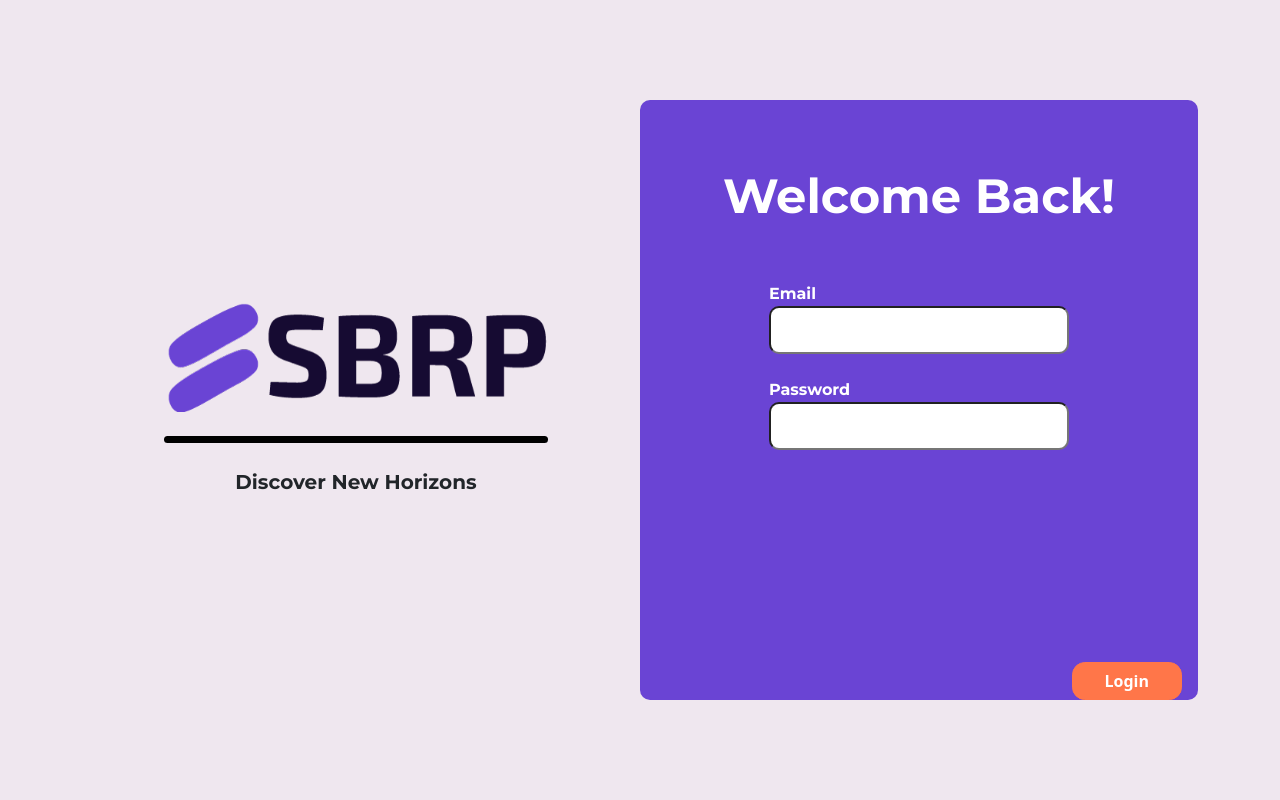
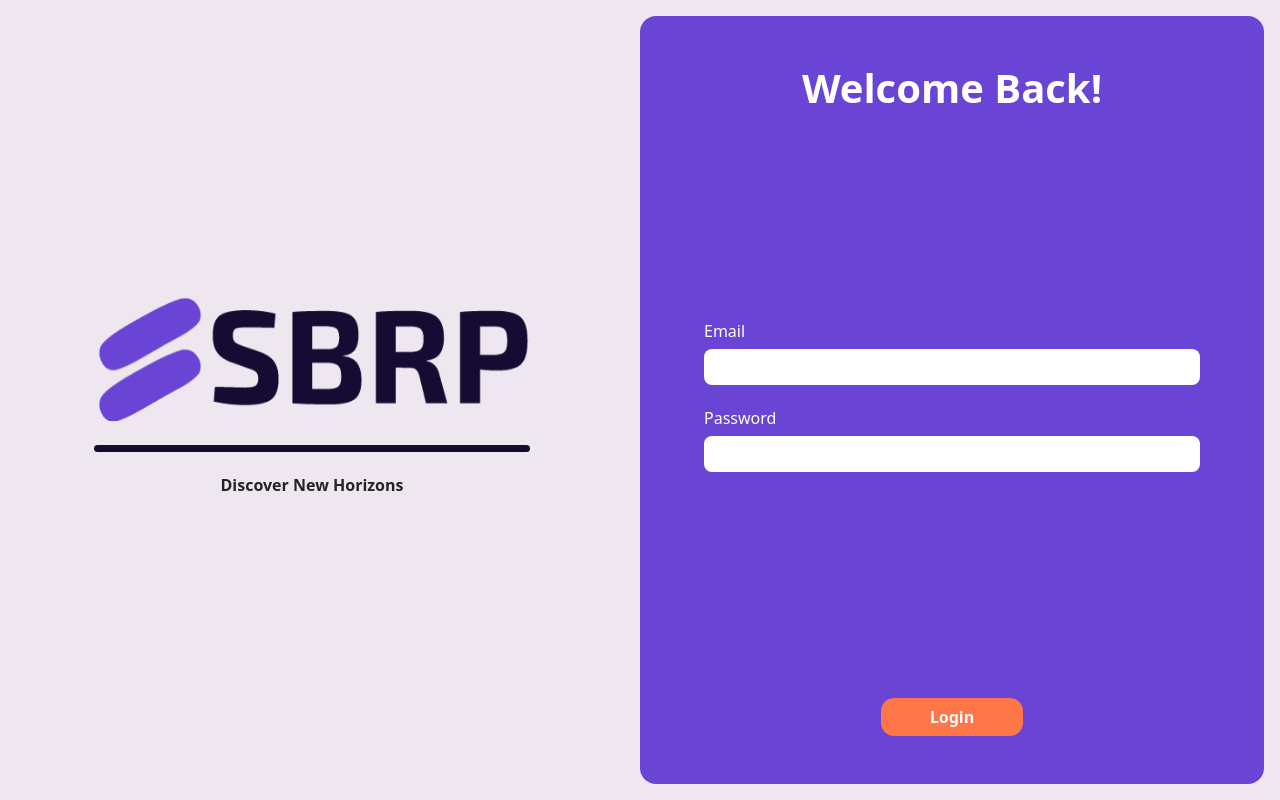
Before and after one commit to tan-sd/skill-based-role-portal, a Vue app: page / in a window 1280 px wide. Built offline with nearby package versions, Linux system fonts and the light colour scheme; no server answers.

Commit message:
merged font awesome icon import to mainjs and fixed login page styling

```diff
--- a/src/components/DiscoverJobs.vue
+++ b/src/components/DiscoverJobs.vue
@@ -1,5 +1,4 @@
 <script setup>
-import { FontAwesomeIcon } from '@fortawesome/vue-fontawesome'
 import { allListingData } from '../firebase/CRUD_database'
 </script>
 
--- a/src/components/IndividualApplicant.vue
+++ b/src/components/IndividualApplicant.vue
@@ -1,5 +1,4 @@
 <script setup>
-import { FontAwesomeIcon } from '@fortawesome/vue-fontawesome'
 import { read_staff_data, read_listing_data } from '../firebase/CRUD_database'
 import TopNavBar from './TopNavBar.vue'
 </script>
--- a/src/components/JobListingForm.vue
+++ b/src/components/JobListingForm.vue
@@ -61,7 +61,6 @@
 
 <script setup>
 import TopNavBar from './TopNavBar.vue'
-import { FontAwesomeIcon } from '@fortawesome/vue-fontawesome'
 </script>
 
 
--- a/src/components/MyApplicants.vue
+++ b/src/components/MyApplicants.vue
@@ -1,5 +1,4 @@
 <script setup>
-import { FontAwesomeIcon } from '@fortawesome/vue-fontawesome'
 import { read_staff_data, read_listing_data } from '../firebase/CRUD_database'
 import TopNavBar from './TopNavBar.vue'
 </script>
--- a/src/components/MyListings.vue
+++ b/src/components/MyListings.vue
@@ -1,5 +1,4 @@
 <script setup>
-import { FontAwesomeIcon } from '@fortawesome/vue-fontawesome'
 import { allListingData } from '../firebase/CRUD_database'
 </script>
 <template>
--- a/src/components/TopNavBar.vue
+++ b/src/components/TopNavBar.vue
@@ -1,7 +1,3 @@
-<script setup>
-import { FontAwesomeIcon } from '@fortawesome/vue-fontawesome'
-</script>
-
 <template>
   <div class="navBarContainer mb-3">
     <div class="backButtonContainer">
--- a/src/main.js
+++ b/src/main.js
@@ -15,10 +15,13 @@ import router from './router'
 /* import the fontawesome core */
 import { library } from '@fortawesome/fontawesome-svg-core'
 
+/* import font awesome icon component */
+import { FontAwesomeIcon } from '@fortawesome/vue-fontawesome'
+
 /* import specific icons [autofill] */
-import { faCircleUser, faEarthAfrica, faHamsa, faHouseChimney, faShrimp, faWheatAwn, faDownload, faCalendar, faUserGroup, faChevronLeft, faXmark, faPlus, faGhost} from '@fortawesome/free-solid-svg-icons'
+import { faCircleUser, faEarthAfrica, faHamsa, faHouseChimney, faShrimp, faWheatAwn, faDownload, faCalendar, faUserGroup, faChevronLeft, faXmark, faPlus, faGhost, faCircleExclamation} from '@fortawesome/free-solid-svg-icons'
 
-library.add(faCircleUser, faHouseChimney, faEarthAfrica, faShrimp, faHamsa, faWheatAwn, faDownload, faCalendar, faUserGroup, faChevronLeft, faXmark, faPlus, faGhost) // <== Import your FontAwesome icons here and it should auto-populate at [autofill] above
+library.add(faCircleUser, faHouseChimney, faEarthAfrica, faShrimp, faHamsa, faWheatAwn, faDownload, faCalendar, faUserGroup, faChevronLeft, faXmark, faPlus, faGhost, faCircleExclamation) // <== Import your FontAwesome icons here and it should auto-populate at [autofill] above
 
 // FONT AWESOME [END] =============================================================
 
@@ -27,5 +30,6 @@ const app = createApp(App)
 
 app.use(createPinia())
 app.use(router)
+app.component('font-awesome-icon', FontAwesomeIcon)
 
 app.mount('#app')
--- a/src/views/LoginPage.vue
+++ b/src/views/LoginPage.vue
@@ -1,34 +1,39 @@
 <template>
-  <!-- left-hand side logo -->
-  <div class="container">
-    <div class="logo_container">
+  <div class="d-flex flex-column flex-sm-row">
+    <!-- left-hand side logo -->
+    <div class="logo_container my-4 mt-5 mt-sm-4">
       <img id="logo" src="../assets/logo/sbrp_logo_default.png" />
-      <div id="bar" class="mt-4 mb-4"></div>
-      <div id="slogan">Discover New Horizons</div>
+      <div id="bar" class="my-2 my-sm-4"></div>
+      <h6 class="fw-bold">Discover New Horizons</h6>
     </div>
 
     <!-- right-hand side login container -->
-    <div class="login_container">
-      <div class="welcome_msg">Welcome Back!</div>
+    <div class="login_container p-3">
+      <div class="bg-primary rounded-4 login_holder">
+        <h1 class="d-none d-sm-block text-white fw-bold text-center">Welcome Back!</h1>
+        <h3 class="d-block d-sm-none text-white fw-bold text-center mb-4">Welcome Back!</h3>
 
-      <div class="login_inputs">
-        <form class="login_form">
-          <div>Email</div>
-          <input type="text" class="login_input mb-4" v-model="email" @keyup.enter="loginUser" />
-          <div>Password</div>
-          <input type="password" class="login_input" v-model="password" @keyup.enter="loginUser" />
-        </form>
-        <div v-if="isIncorrect" class="mt-4 border rounded bg-warning p-2">
-          Incorrect Email or Password
+        <div class="login_inputs text-white">
+          <form class="">
+            <h6>Email</h6>
+            <input type="text" class="form-control rounded-3 border-0 w-100 mb-4" v-model="email" @keyup.enter="loginUser" />
+
+            <h6>Password</h6>
+            <input type="password" class="form-control rounded-3 border-0 w-100" v-model="password" @keyup.enter="loginUser" />
+          </form>
+
+          <div v-if="isIncorrect || isMissing" class="mt-3 text-warning">
+            <small v-if="isIncorrect" class="text-truncate bg-warning d-inline p-1 px-3 rounded text-white warning-msg"><font-awesome-icon icon="fa-solid fa-circle-exclamation" /> Incorrect Email or Password</small>
+            <small v-if="isMissing" class="text-truncate bg-warning d-inline p-1 px-3 rounded text-white warning-msg"><font-awesome-icon icon="fa-solid fa-circle-exclamation" /> Missing Email or Password</small>
+          </div>
         </div>
-        <div v-if="isMissing" class="mt-4 border rounded bg-warning p-2">
-          Missing Email or Password
+
+        <div class="d-flex justify-content-center mt-4">
+          <button class="btn btn-secondary text-white px-5" @click="loginUser">
+            Login
+          </button>
         </div>
-      </div>
-      <div class="button_container">
-        <button id="login_button" class="btn btn-secondary applyButton" @click="loginUser">
-          Login
-        </button>
+
       </div>
     </div>
   </div>
@@ -96,103 +101,54 @@ export default {
 </script>
 
 <style scoped>
-.container {
-  display: flex;
-}
-.login_container {
-  position: relative;
-  margin-top: auto;
-  margin-bottom: auto;
-  margin-left: auto;
-  padding: 10px;
-  background-color: #6a44d4;
-  border-radius: 10px;
-  width: 100%;
-  height: 600px;
-}
-.login_inputs {
+.logo_container {
   display: flex;
   flex-direction: column;
-  color: white;
-  font-family: 'montserrat-bold';
   justify-content: center;
   align-items: center;
+  flex: 1 0 0px
 }
 
-.login_form input {
-  position: relative;
-  padding: 10px;
-  border-radius: 10px;
-  width: 300px;
+.login_container {
+  flex: 1 0 0px;
 }
 
-.welcome_msg {
-  color: white;
-  font-family: 'montserrat-bold';
-  font-size: 3em;
-  margin: auto;
-  text-align: center;
-  margin-top: 50px;
-  margin-bottom: 50px;
-}
-
-.button_container {
-  margin: auto;
-  text-align: center;
-}
-
-.logo_container {
-  position: relative;
-  margin-top: auto;
-  margin-bottom: auto;
+.login_holder {
+  width: 100%;
+  height: 100%;
   display: flex;
   flex-direction: column;
-  align-items: center;
-  font-family: 'montserrat-bold';
-  font-size: 1em;
-  width: 100%;
-  margin-right: 10px;
+  justify-content: space-between;
+  padding: 3rem 4rem;
 }
 
 #logo {
   width: 70%;
-  height: auto;
 }
 
 #bar {
   width: 70%;
-  height: 7.5px;
+  height: 0.45rem;
   border-radius: 10px;
-  background-color: #000000;
+  background-color: #160B32;
 }
 
-#slogan {
-  font-size: 20px;
+.warning-msg {
+  font-size: 0.65rem;
 }
 
-#login_button {
-  color: white;
-  padding-left: 2em;
-  padding-right: 2em;
-  margin-top: 2em;
-}
-
-@media only screen and (max-width: 992px) {
-  .container {
-    display: block;
-  }
-
-  .logo_container {
-    margin: 50px 0 50px 0;
-  }
-
+@media only screen and (max-width: 576px) {
   #logo {
-    width: 50%;
-    height: auto;
+    width: 35%;
   }
 
   #bar {
-    width: 50%;
+    width: 35%;
+    height: 0.3rem;
+  }
+
+  .login_holder {
+    padding: 1rem 1.5rem;
   }
 }
 </style>
--- a/src/views/StyleGuide.vue
+++ b/src/views/StyleGuide.vue
@@ -1,7 +1,3 @@
-<script setup>
-  import { FontAwesomeIcon } from '@fortawesome/vue-fontawesome'
-</script>
-
 <template>
     <div class="d-flex flex-column">
         <!-- main title -->
```
